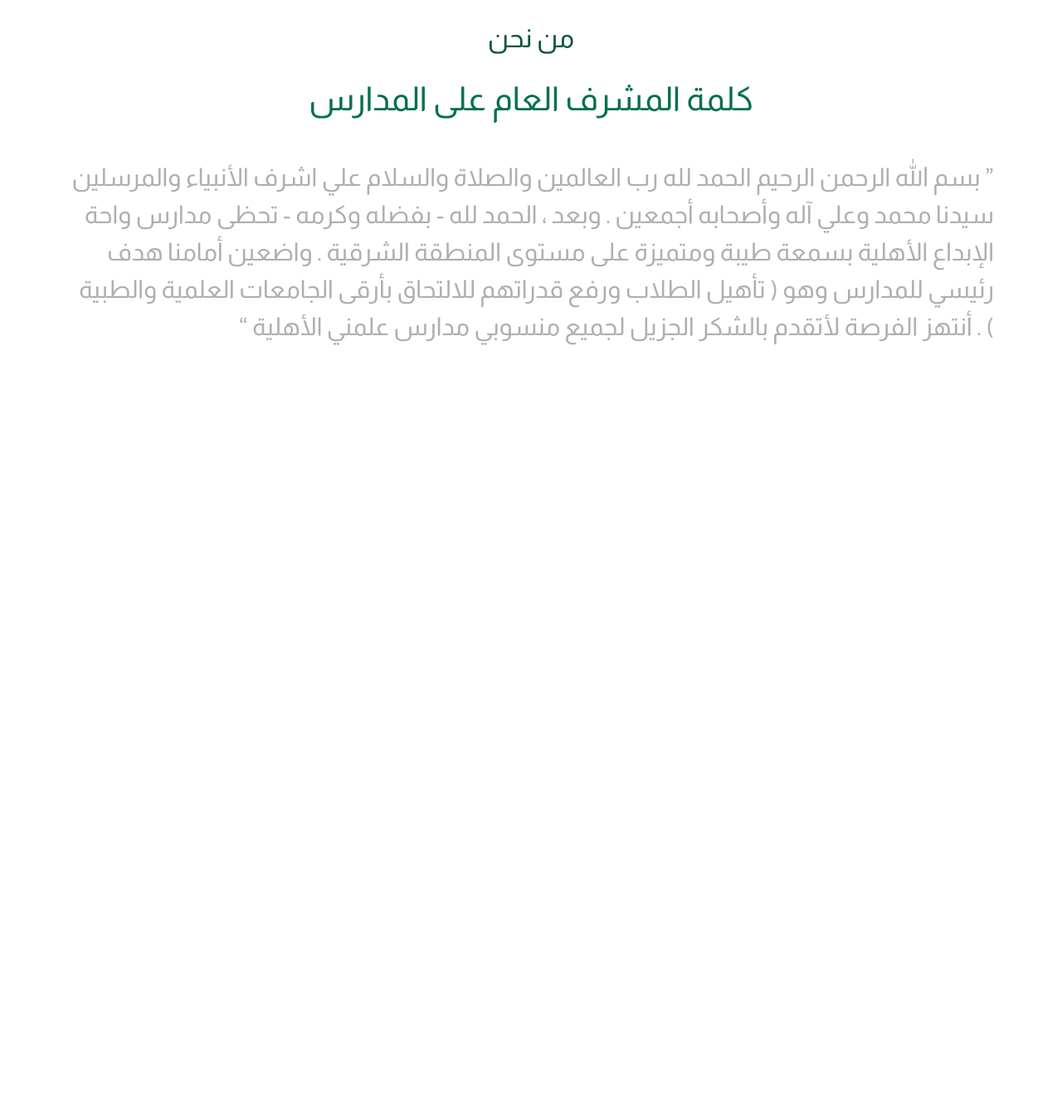
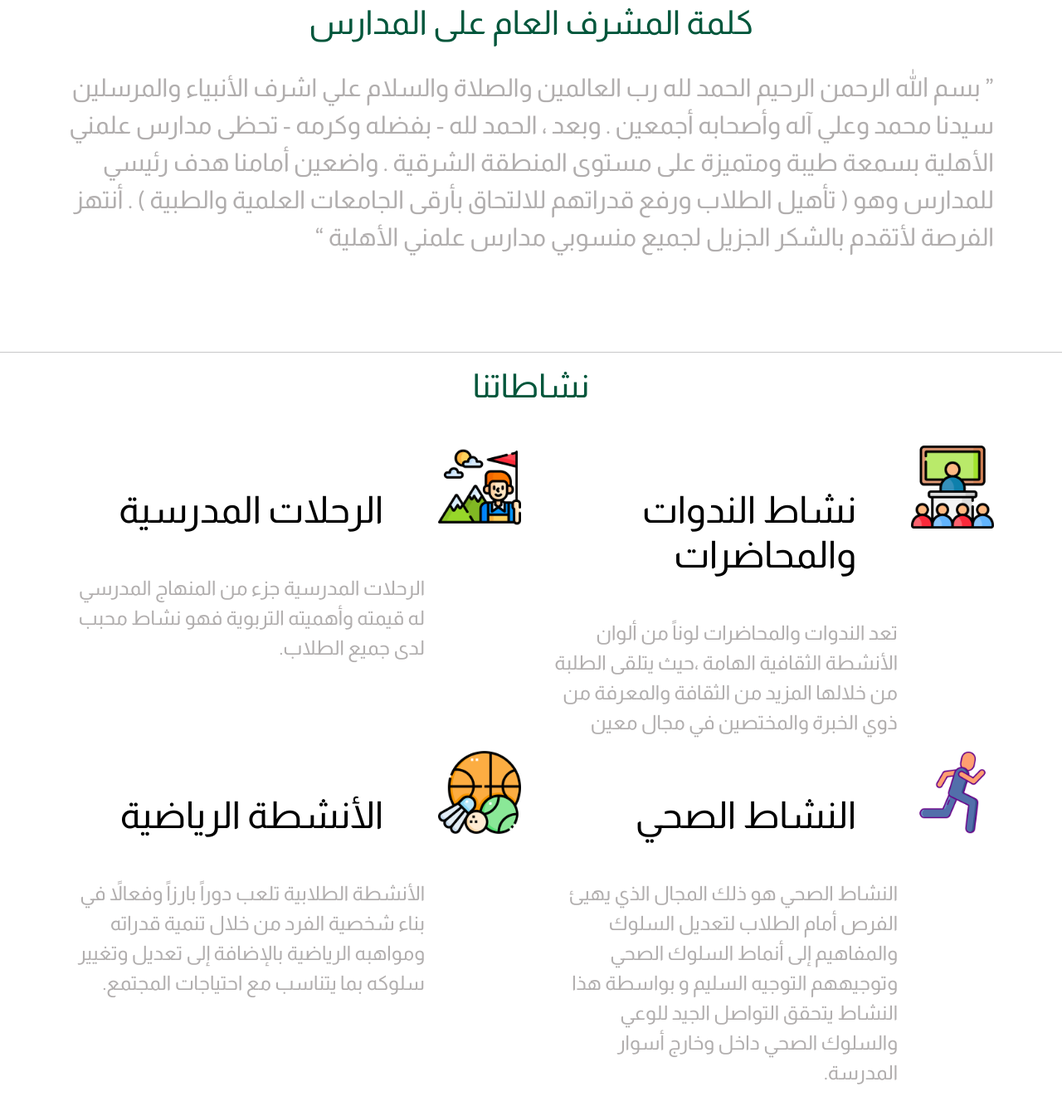
Before and after one commit to ahdbot/school, a website built with webpack: page src/index.html in a window 1280 px wide. Shown: the part 921-2266 px from the top of the page at 83% size. Before the commit the page ends 1337 px from the top, so only its background shows below. Built offline with nearby package versions, Linux system fonts and the light colour scheme; files whose address does not match are found by name.

Commit message:
works section finish

```diff
--- a/src/index.html
+++ b/src/index.html
@@ -81,7 +81,7 @@
                     <br>
                     والنشاطات، إن كنت تبحث عن مدرسة مميزة لابنك لا تتردد بالتواصل معنا.
                   </h2>
-                  <a href="#work"> تصفح الانشطة</a>
+                  <a href="#works"> تصفح الانشطة</a>
                 </div>
 
               </div>
@@ -126,16 +126,17 @@
       </div>
   </section>
 
-  <section class="about-the-school">
+  <section class="about-the-school ">
     <div class="container">
-      <h2 class=" mt-5 text">من نحن </h2>
+
       <div class="description ">
-
-        <h3 class="mb-5">كلمة المشرف العام على المدارس
-        </h3>
+        <br>
+        <h1 class="section-title">كلمة المشرف العام على المدارس
+        </h1>
+        <br>
         <q>
           بسم الله الرحمن الرحيم الحمد لله رب العالمين والصلاة والسلام علي اشرف الأنبياء والمرسلين سيدنا محمد وعلي آله
-          وأصحابه أجمعين . وبعد ، الحمد لله - بفضله وكرمه - تحظى مدارس واحة الإبداع الأهلية بسمعة طيبة ومتميزة على مستوى
+          وأصحابه أجمعين . وبعد ، الحمد لله - بفضله وكرمه - تحظى مدارس علمني الأهلية بسمعة طيبة ومتميزة على مستوى
           المنطقة الشرقية . واضعين أمامنا هدف رئيسي للمدارس وهو ( تأهيل الطلاب ورفع قدراتهم للالتحاق بأرقى الجامعات
           العلمية والطبية ) . أنتهز الفرصة لأتقدم بالشكر الجزيل لجميع منسوبي مدارس علمني الأهلية
 
@@ -147,6 +148,65 @@
 
   </section>
 
+
+  <section class="works">
+    <hr>
+    <div class="container">
+      <h2 class="section-title mb-5">نشاطاتنا </h2>
+      <div class="row">
+        <div class="col-lg-6 col-md-6 col-sm-12">
+          <div class="d-flex">
+            <div class="flex-shrink-0">
+              <img src="images/Lectures.png" alt="..." width="50" height="50">
+            </div>
+            <div class="flex-grow-1 ms-3">
+              <h4>نشاط الندوات والمحاضرات</h4>
+              <p>تعد الندوات والمحاضرات لوناً من ألوان الأنشطة الثقافية الهامة ،حيث يتلقى الطلبة من خلالها المزيد من
+                الثقافة والمعرفة من ذوي الخبرة والمختصين في مجال معين</p>
+            </div>
+          </div>
+        </div>
+        <div class="col-lg-6 col-md-6 col-sm-12">
+          <div class="d-flex">
+            <div class="flex-shrink-0">
+              <img src="images/Schooltrips.png" alt="..." width="50" height="50">
+            </div>
+            <div class="flex-grow-1 ms-3">
+              <h4> الرحلات المدرسية</h4>
+              <p>الرحلات المدرسية جزء من المنهاج المدرسي له قيمته وأهميته التربوية فهو نشاط محبب لدى جميع الطلاب.</p>
+
+            </div>
+          </div>
+        </div>
+        <div class="col-lg-6 col-md-6 col-sm-12">
+          <div class="d-flex">
+            <div class="flex-shrink-0">
+              <img src="images/physical-activity-icon.png" alt="..." width="50" height="50">
+            </div>
+            <div class="flex-grow-1 ms-3">
+              <h4> النشاط الصحي</h4>
+              <p>النشاط الصحي هو ذلك المجال الذي يهيئ الفرص أمام الطلاب لتعديل السلوك والمفاهيم إلى أنماط السلوك الصحي
+                وتوجيههم التوجيه السليم و بواسطة هذا النشاط يتحقق التواصل الجيد للوعي والسلوك الصحي داخل وخارج أسوار
+                المدرسة.</p>
+            </div>
+          </div>
+        </div>
+        <div class="col-lg-6 col-md-6 col-sm-12">
+          <div class="d-flex">
+            <div class="flex-shrink-0">
+              <img src="images/sporticon.png" alt="..." width="50" height="50">
+            </div>
+            <div class="flex-grow-1 ms-3">
+              <h4>الأنشطة الرياضية </h4>
+            <p>الأنشطة الطلابية تلعب دوراً بارزاً وفعالاً في بناء شخصية الفرد من خلال تنمية قدراته ومواهبه الرياضية بالإضافة إلى تعديل وتغيير سلوكه بما يتناسب مع احتياجات المجتمع.</p>
+
+            </div>
+          </div>
+        </div>
+      </div>
+    </div>
+  </section>
+
 </body>
 
 </html>
--- a/src/sass/style.scss
+++ b/src/sass/style.scss
@@ -96,7 +96,6 @@ header {
     .carousel-item {
       img {
         height: 900px;
-        width: auto;
       }
       .carousel-content {
         a {
@@ -132,6 +131,7 @@ header {
 
 .about-the-school {
   position: relative;
+  width: 100%;
 
   // &::before {
 
@@ -148,18 +148,17 @@ header {
     text-align: center;
   }
   .description {
-    h3 {
-      margin-top: 30px;
-      color: $main-color-second;
-      text-align: center;
-      font-size: 40px;
-    }
-
     q {
       font-size: 30px;
       text-align: center;
       color: $gray_color;
     }
+  }
+}
+
+.works {
+  h2 {
+    text-align: center;
   }
 }
 
@@ -195,3 +194,26 @@ header {
     }
   }
 }
+
+.section-title {
+  color: $main-color;
+  text-align: center;
+  font-size: 40px;
+}
+
+.works {
+  padding: 100px 0px;
+  img {
+    width: 100px;
+    height: 100px;
+  }
+  h4 {
+    font-size: 45px;
+    color: $black-color;
+    margin: 50px;
+  }
+  p {
+    color: $gray_color;
+    font-size: 24px;
+  }
+}
```
Also changed, not shown: src/images/Lectures.png (added), src/images/Schooltrips.png (added), src/images/physical-activity-icon.png (added), src/images/sporticon.png (added), src/sass/mixins.scss (line endings or trailing spaces).
